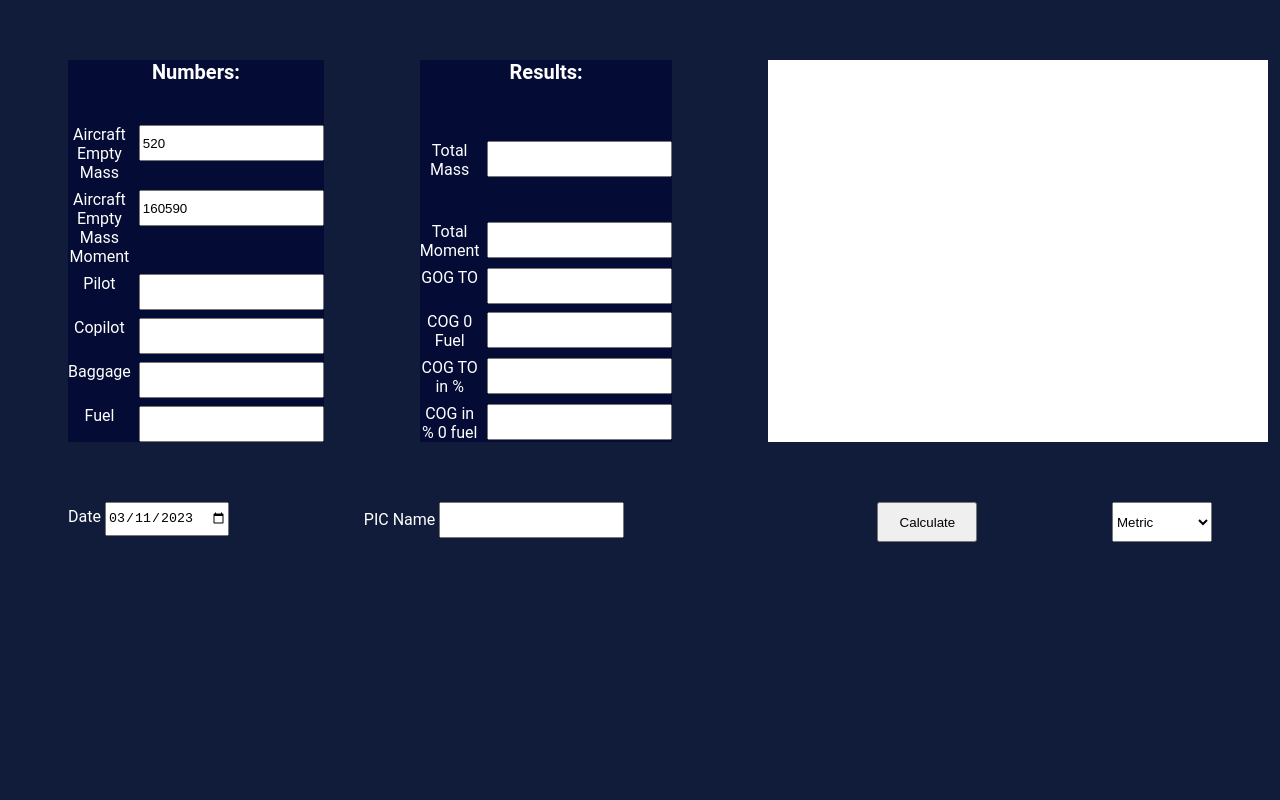
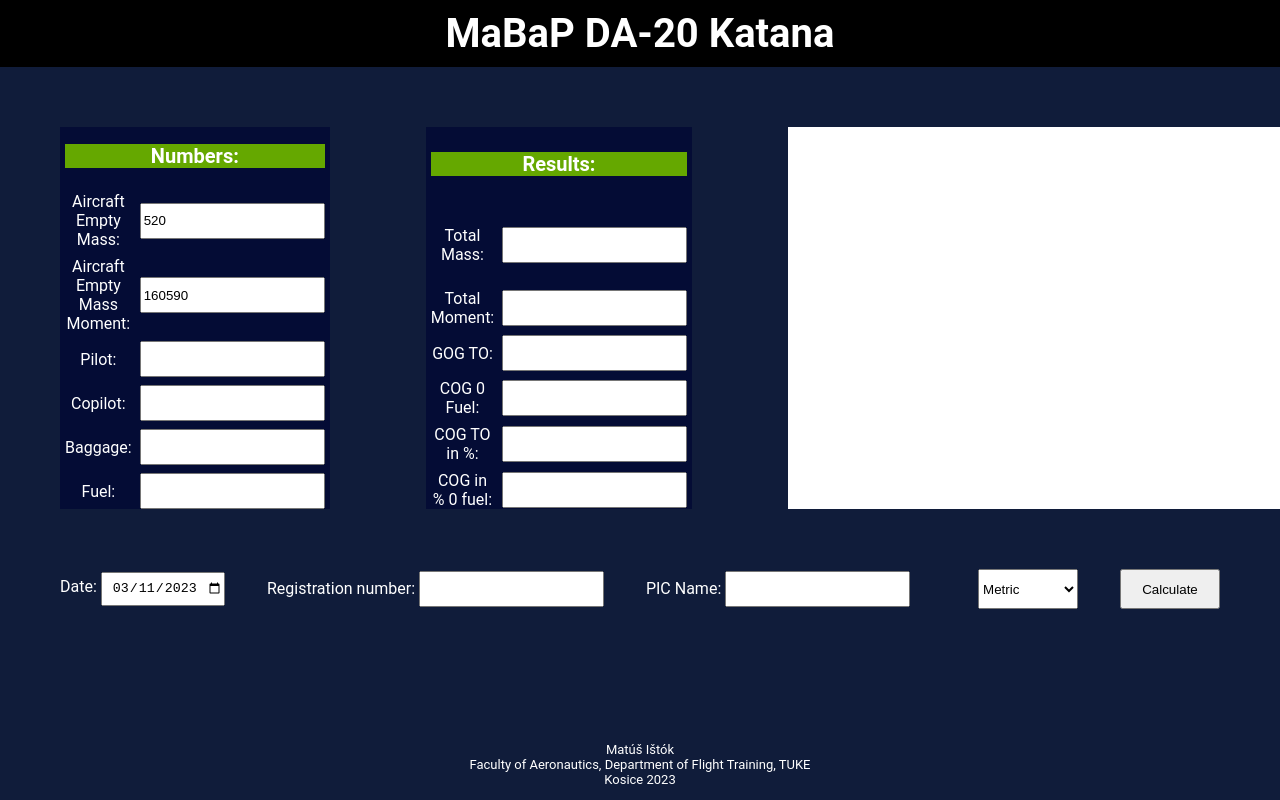
Before and after one commit to SirSeraph/mab-perf-softvare, a plain HTML site: page HaVaP1.2.0/index.html in a window 1280 px wide. Drawn offline with Linux system fonts and the light colour scheme.

Commit message:
Add files via upload

```diff
--- /dev/null
+++ b/HaVaP1.2.0/CSS/footer.css
@@ -0,0 +1,8 @@
+footer{
+    position:fixed;
+    bottom:0;
+    width:100%;
+    font-size: small;
+    text-align: center;
+    font-family: "roboto";
+}
--- /dev/null
+++ b/HaVaP1.2.0/CSS/header.css
@@ -0,0 +1,8 @@
+header{
+    font-size: 40px;
+    text-align: center;
+    font-family: "roboto";
+    font-weight: bold;
+    background-color: black;
+    padding: 10px 0px 10px 0px;
+}
--- /dev/null
+++ b/HaVaP1.2.0/CSS/style.css
@@ -0,0 +1,216 @@
+body{
+    background-color: rgb(16, 28, 58);
+    color: white;
+    font-family: "roboto";
+    margin: 0;
+}
+/*Grid na rovrhnutie celej stránky*/
+.siteGrid{
+    display: grid;
+    gap: 6rem;
+    margin: 60px 60px 60px 60px;
+}
+
+/*Tabulka zadávaných hodnôt*/
+.hodnotyContainer{
+    grid-column: 1;
+    display: grid;
+    gap: 0.5rem;
+    grid-template-columns: 1fr 1fr;
+    grid-template-rows: 1fr 1fr;
+    text-align: center;
+    background-color: rgb(4, 12, 53);
+    align-items: center;
+    padding: 0px 5px 0px 5px;
+}
+
+.hodnotyContainer .item{
+    grid-column: 1/ span 2;
+    grid-row: 1;
+    font-size: 20px;
+    font-weight: bold;
+    background-color: rgb(101, 168, 0);
+}
+
+.hodnotyContainer .item1{
+    grid-column: 1;
+    grid-row: 2;
+}
+
+.hodnotyContainer .item1-1{
+    grid-column: 2;
+    grid-row: 2;
+}
+.hodnotyContainer .item2{
+    grid-column: 1;
+    grid-row: 3;
+}
+
+.hodnotyContainer .item2-1{
+    grid-column: 2;
+    grid-row: 3;
+}
+.hodnotyContainer .item3{
+    grid-column: 1;
+    grid-row: 4;
+}
+
+.hodnotyContainer .item3-1{
+    grid-column: 2;
+    grid-row: 4;
+}
+.hodnotyContainer .item4{
+    grid-column: 1;
+    grid-row: 5;
+}
+
+.hodnotyContainer .item4-1{
+    grid-column: 2;
+    grid-row: 5;
+}
+.hodnotyContainer .item5{
+    grid-column: 1;
+    grid-row: 6;
+}
+
+.hodnotyContainer .item5-1{
+    grid-column: 2;
+    grid-row: 6;
+}
+.hodnotyContainer .item6{
+    grid-column: 1;
+    grid-row: 7;
+}
+
+.hodnotyContainer .item6-1{
+    grid-column: 2;
+    grid-row: 7;
+}
+
+/*Tabulka výsledkov*/
+.vysledkyContainer{
+    grid-column: 2;
+    display: grid;
+    gap: 0.5rem;
+    grid-template-columns: 1fr 1fr;
+    grid-template-rows: 1fr 1fr;
+    text-align: center;
+    background-color: rgb(4, 12, 53);
+    align-items: center;
+    padding: 0px 5px 0px 5px;
+}
+
+.vysledkyContainer .grid-item{
+    grid-column: 1/ span 2;
+    grid-row: 1;
+    font-size: 20px;
+    font-weight: bold;
+    background-color: rgb(101, 168, 0);
+}
+.vysledkyContainer .grid-item1{
+    grid-column: 1;
+    grid-row: 2;
+}
+.vysledkyContainer .grid-item1-1{
+    grid-column: 2;
+    grid-row: 2;
+}
+.vysledkyContainer .grid-item2{
+    grid-column: 1;
+    grid-row: 3;
+}
+.vysledkyContainer .grid-item2-1{
+    grid-column: 2;
+    grid-row: 3;
+}
+
+.vysledkyContainer .grid-item3{
+    grid-column: 1;
+    grid-row: 4;
+}
+.vysledkyContainer .grid-item3-1{
+    grid-column: 2;
+    grid-row: 4;
+}
+
+.vysledkyContainer .grid-item4{
+    grid-column: 1;
+    grid-row: 5;
+}
+.vysledkyContainer .grid-item4-1{
+    grid-column: 2;
+    grid-row: 5;
+}
+
+.vysledkyContainer .grid-item5{
+    grid-column: 1;
+    grid-row: 6;
+}
+.vysledkyContainer .grid-item5-1{
+    grid-column: 2;
+    grid-row: 6;
+}
+
+.vysledkyContainer .grid-item6{
+    grid-column: 1;
+    grid-row: 7;
+}
+.vysledkyContainer .grid-item6-1{
+    grid-column: 2;
+    grid-row: 7;
+}
+/*Responzívna tabulka s ukazovatelmi (letová obálka)*/
+.resposiveTable{
+    grid-column: 3;
+    width: 500px;
+    display: block;
+    background-color: white;
+}
+
+/*Spodná tabulka s inormáciami a globálnym prepínačom jednotiek*/
+.aditionalContainer{
+    grid-row: 2;
+    display: grid;
+    gap: 1rem;
+    margin: 60px 60px 60px 60px;
+    align-items: center;
+}
+.item_date{
+    grid-column: 1;
+    grid-row: 1;
+}
+.item_Callsign{
+    grid-column: 2;
+    grid-row: 1;
+}
+.item_PIC{
+    grid-column: 3;
+    grid-row: 1;
+}
+.item_Button{
+    grid-column: 5;
+    grid-row: 1;
+    text-align: right;
+}
+.item_Button button{
+    height: 40px;
+    width: 100px;
+}
+.item_unitsSelectContainer{
+    grid-column: 4;
+    grid-row: 1;
+    text-align: right;
+}
+.item_unitsSelectContainer select{
+    height: 40px;
+    width: 100px;
+}
+
+.aditionalContainer input {
+    height: 30px;
+    text-align: center;
+}
+
+input{
+    height: 30px;
+}
--- a/HaVaP1.2.0/index.html
+++ b/HaVaP1.2.0/index.html
@@ -2,52 +2,56 @@
 <html lang="en">
 <head>
     <meta charset="UTF-8">
-    <title>HaVaP</title>
-    <link rel="stylesheet" href="style.css">
+    <title>MaBaP</title>
+    <link rel="stylesheet" href="./CSS/header.css">
+    <link rel="stylesheet" href="./CSS/style.css">
+    <link rel="stylesheet" href="./CSS/footer.css">
     <link rel="icon" href="images/favicon.ico" type="image/x-icon">
 </head>
 
 <body>
-
+<header>
+    MaBaP DA-20 Katana
+</header>
 <div class="siteGrid">
 <div class="hodnotyContainer">
     <div class="item">
         Numbers:
     </div>
     <div class="item1">
-        <label for="AirEmptMass">Aircraft Empty Mass</label>
+        <label for="AirEmptMass">Aircraft Empty Mass: </label>
         </div>
         <div class="item1-1">
         <input id="AirEmptMass" value="520" type="number">
         </div>
 
     <div class="item2">
-        <label for="AirEmptMoment">Aircraft Empty Mass Moment</label>
+        <label for="AirEmptMoment">Aircraft Empty Mass Moment: </label>
         </div>
         <div class="item2-1">
         <input id="AirEmptMoment" value="160590" type="number">
         </div>
 
     <div class="item3">
-        <label  for="pilot">Pilot</label>
+        <label  for="pilot">Pilot: </label>
         </div>
         <div class="item3-1">
         <input id="pilot" type="number" value="">
         </div>
 
     <div class="item4">
-        <label for="copilot">Copilot</label>
+        <label for="copilot">Copilot: </label>
         </div>
         <div class="item4-1">
         <input id="copilot" type="number" value=""></div>
     <div class="item5">
-        <label for="Baggage">Baggage</label >
+        <label for="Baggage">Baggage: </label >
         </div>
         <div class="item5-1">
         <input id="Baggage" type="number" value=""></div>
 
     <div class="item6">
-        <label for="Fuel">Fuel</label>
+        <label for="Fuel">Fuel: </label>
         </div>
         <div class="item6-1">
         <input id="Fuel" type="number" value="">
@@ -59,37 +63,37 @@
         Results:
     </div>
     <div class="grid-item1">
-    <label for="vaha_vypocet_id">Total Mass</label>
+    <label for="vaha_vypocet_id">Total Mass: </label>
     </div>
     <div class="grid-item1-1">
     <input  id="vaha_vypocet_id" type="number" readonly>
     </div>
     <div class="grid-item2">
-        <label for="celkovy_moment_id">Total Moment</label>
+        <label for="celkovy_moment_id">Total Moment: </label>
         </div>
         <div class="grid-item2-1">
         <input  id="celkovy_moment_id" type="number" readonly>
         </div>
     <div class="grid-item3">
-        <label for="pozicia_taziska_id">GOG TO</label>
+        <label for="pozicia_taziska_id">GOG TO: </label>
     </div>
     <div class="grid-item3-1">
         <input  id="pozicia_taziska_id" type="number" readonly>
     </div>
     <div class="grid-item4">
-        <label for="pozicia_taziska_0fuel_id">COG 0 Fuel</label>
+        <label for="pozicia_taziska_0fuel_id">COG 0 Fuel: </label>
         </div>
         <div class="grid-item4-1">
         <input  id="pozicia_taziska_0fuel_id" type="number" readonly>
         </div>
     <div class="grid-item5">
-        <label for="pozicia_taziska_SAT_id">COG TO in %</label>
+        <label for="pozicia_taziska_SAT_id">COG TO in %: </label>
         </div>
         <div class="grid-item5-1">
         <input  id="pozicia_taziska_SAT_id" type="number" readonly>
         </div>
     <div class="grid-item6">
-        <label for="pozicia_taziska_SAT_0fuel_id">COG in % 0 fuel</label>
+        <label for="pozicia_taziska_SAT_0fuel_id">COG in % 0 fuel: </label>
         </div>
         <div class="grid-item6-1">
         <input  id="pozicia_taziska_SAT_0fuel_id" type="number" readonly>
@@ -111,11 +115,15 @@
 
 <div class="aditionalContainer">
     <div class="item_date">
-        <label for="Date">Date</label>
+        <label for="Date">Date: </label>
         <input  id="Date" type="date" >
     </div>
+    <div class="item_Callsign">
+        <label for="Reg_number">Registration number: </label >
+        <input id="Reg_number" type="text">
+    </div>
     <div class="item_PIC">
-        <label for="Name_PIC">PIC Name</label >
+        <label for="Name_PIC">PIC Name: </label >
         <input id="Name_PIC" type="text">
     </div>
     <div class="item_Button">
@@ -129,6 +137,13 @@
         </select>
     </div>
 </div>
+
+<footer>
+    <p>Matúš Ištók<br>
+    Faculty of Aeronautics, Department of Flight Training, TUKE<br>
+    Kosice 2023</p>
+</footer>
+
 </body>
 <script src="script.js"></script>
 </html>
--- a/HaVaP1.2.0/script.js
+++ b/HaVaP1.2.0/script.js
@@ -94,7 +94,7 @@
 }
 
 function vypocet_vahy_lietadla_funkcia(){
-    return airemptmass.value+pilot.value+copilot.value+Baggage.value+vypocet_paliva_funkcia()
+    return parseFloat(airemptmass.value+pilot.value+copilot.value+Baggage.value+vypocet_paliva_funkcia())
 }
 
 function piloti_dokopy_funkcia(){
```
